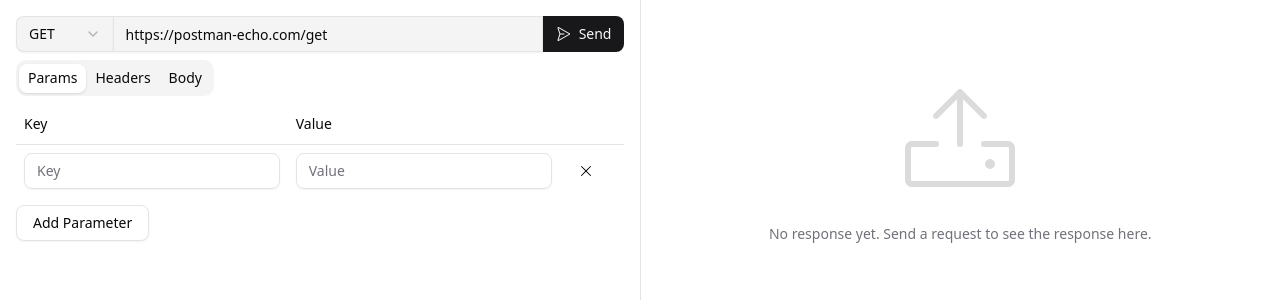
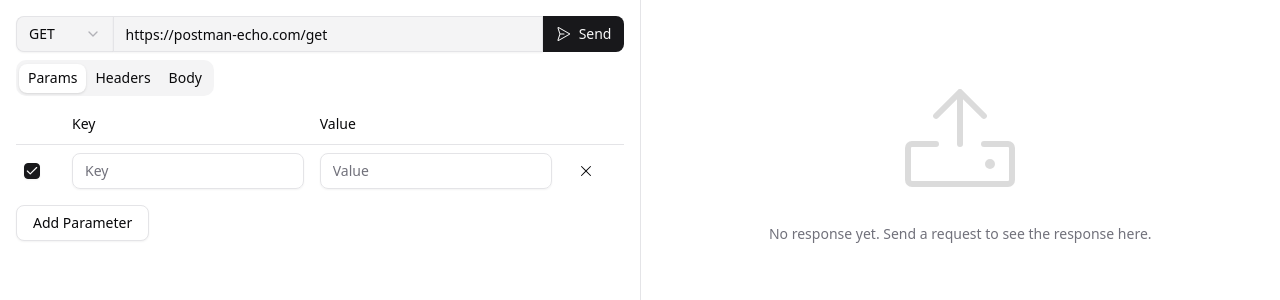
Before and after one commit to joeattardi/scratchapi, a React (Vite) app: page / in a window 1280 px wide. Shown: the top 300 px of the page. Built offline with nearby package versions, Linux system fonts and the light colour scheme.

Commit message:
Add checkboxes for params and headers

```diff
--- a/package.json
+++ b/package.json
@@ -48,6 +48,7 @@
     },
     "dependencies": {
         "@phosphor-icons/react": "^2.1.10",
+        "@radix-ui/react-checkbox": "^1.3.3",
         "@radix-ui/react-select": "^2.2.6",
         "@radix-ui/react-slot": "^1.2.4",
         "@radix-ui/react-tabs": "^1.1.13",
--- a/src/renderer/App.tsx
+++ b/src/renderer/App.tsx
@@ -13,6 +13,7 @@ interface HeaderEntry {
     id: string;
     key: string;
     value: string;
+    enabled?: boolean;
 }
 
 export default function App() {
@@ -25,10 +26,10 @@ export default function App() {
     async function onClickSend() {
         setLoading(true);
         setResponse(null);
-        // Build headers object, lowercasing header names and skipping empty keys
+        // Build headers object, lowercasing header names and skipping empty or disabled headers
         const headersObj: Record<string, string> = {};
         headers.forEach(h => {
-            if (h.key.trim()) {
+            if (h.key.trim() && h.enabled !== false) {
                 headersObj[h.key.trim().toLowerCase()] = h.value;
             }
         });
--- /dev/null
+++ b/src/renderer/components/ui/checkbox.tsx
@@ -0,0 +1,30 @@
+import * as React from "react"
+import * as CheckboxPrimitive from "@radix-ui/react-checkbox"
+import { CheckIcon } from "lucide-react"
+
+import { cn } from "@/lib/utils"
+
+function Checkbox({
+  className,
+  ...props
+}: React.ComponentProps<typeof CheckboxPrimitive.Root>) {
+  return (
+    <CheckboxPrimitive.Root
+      data-slot="checkbox"
+      className={cn(
+        "peer border-input dark:bg-input/30 data-[state=checked]:bg-primary data-[state=checked]:text-primary-foreground dark:data-[state=checked]:bg-primary data-[state=checked]:border-primary focus-visible:border-ring focus-visible:ring-ring/50 aria-invalid:ring-destructive/20 dark:aria-invalid:ring-destructive/40 aria-invalid:border-destructive size-4 shrink-0 rounded-[4px] border shadow-xs transition-shadow outline-none focus-visible:ring-[3px] disabled:cursor-not-allowed disabled:opacity-50",
+        className
+      )}
+      {...props}
+    >
+      <CheckboxPrimitive.Indicator
+        data-slot="checkbox-indicator"
+        className="grid place-content-center text-current transition-none"
+      >
+        <CheckIcon className="size-3.5" />
+      </CheckboxPrimitive.Indicator>
+    </CheckboxPrimitive.Root>
+  )
+}
+
+export { Checkbox }
--- a/src/renderer/request/RequestHeaders.tsx
+++ b/src/renderer/request/RequestHeaders.tsx
@@ -2,6 +2,7 @@ import { useCallback } from 'react';
 import { TabsContent } from '@/components/ui/tabs';
 import { Button } from '@/components/ui/button';
 import { Input } from '@/components/ui/input';
+import { Checkbox } from '@/components/ui/checkbox';
 import {
     Table,
     TableBody,
@@ -17,6 +18,7 @@ interface Header {
     id: string;
     key: string;
     value: string;
+    enabled?: boolean;
 }
 
 interface RequestHeadersProps {
@@ -28,16 +30,20 @@ export default function RequestHeaders({ headers, onChange }: RequestHeadersProp
     const { t } = useTranslation();
 
     const addHeader = useCallback(() => {
-        onChange([...headers, { id: crypto.randomUUID(), key: '', value: '' }]);
+        onChange([...headers, { id: crypto.randomUUID(), key: '', value: '', enabled: true }]);
     }, [headers, onChange]);
 
     const updateHeader = useCallback((id: string, field: 'key' | 'value', newValue: string) => {
         onChange(headers.map(h => h.id === id ? { ...h, [field]: newValue } : h));
     }, [headers, onChange]);
 
+    const toggleHeader = useCallback((id: string) => {
+        onChange(headers.map(h => h.id === id ? { ...h, enabled: !h.enabled } : h));
+    }, [headers, onChange]);
+
     const deleteHeader = useCallback((id: string) => {
         const next = headers.filter(h => h.id !== id);
-        onChange(next.length ? next : [{ id: crypto.randomUUID(), key: '', value: '' }]);
+        onChange(next.length ? next : [{ id: crypto.randomUUID(), key: '', value: '', enabled: true }]);
     }, [headers, onChange]);
 
     return (
@@ -46,15 +52,24 @@ export default function RequestHeaders({ headers, onChange }: RequestHeadersProp
                 <Table>
                     <TableHeader>
                         <TableRow>
+                            <TableHead className="w-12"></TableHead>
                             <TableHead>{t('request.headers.key')}</TableHead>
                             <TableHead>{t('request.headers.value')}</TableHead>
                             <TableHead className="w-16"></TableHead>
                         </TableRow>
                     </TableHeader>
                     <TableBody>
-                        {headers.map((h) => (
+                        {headers.map((h) => {
+                            const isEnabled = h.enabled !== false;
+                            return (
                                 <TableRow key={h.id}>
                                     <TableCell>
+                                        <Checkbox
+                                            checked={isEnabled}
+                                            onCheckedChange={() => toggleHeader(h.id)}
+                                        />
+                                    </TableCell>
+                                    <TableCell className={isEnabled ? '' : 'opacity-40'}>
                                         <Input
                                             type="text"
                                             placeholder={t('request.headers.key')}
@@ -62,7 +77,7 @@ export default function RequestHeaders({ headers, onChange }: RequestHeadersProp
                                             onChange={(e) => updateHeader(h.id, 'key', e.target.value)}
                                         />
                                     </TableCell>
-                                <TableCell>
+                                    <TableCell className={isEnabled ? '' : 'opacity-40'}>
                                         <Input
                                             type="text"
                                             placeholder={t('request.headers.value')}
@@ -70,7 +85,7 @@ export default function RequestHeaders({ headers, onChange }: RequestHeadersProp
                                             onChange={(e) => updateHeader(h.id, 'value', e.target.value)}
                                         />
                                     </TableCell>
-                                <TableCell>
+                                    <TableCell className={isEnabled ? '' : 'opacity-40'}>
                                         <Button
                                             variant="ghost"
                                             size="sm"
@@ -80,7 +95,8 @@ export default function RequestHeaders({ headers, onChange }: RequestHeadersProp
                                         </Button>
                                     </TableCell>
                                 </TableRow>
-                        ))}
+                            );
+                        })}
                     </TableBody>
                 </Table>
                 <Button onClick={addHeader} variant="outline" className="self-start">
--- a/src/renderer/request/RequestParams.tsx
+++ b/src/renderer/request/RequestParams.tsx
@@ -2,6 +2,7 @@ import { useState, useCallback } from 'react';
 import { TabsContent } from '@/components/ui/tabs';
 import { Button } from '@/components/ui/button';
 import { Input } from '@/components/ui/input';
+import { Checkbox } from '@/components/ui/checkbox';
 import {
     Table,
     TableBody,
@@ -17,6 +18,7 @@ interface QueryParam {
     id: string;
     key: string;
     value: string;
+    enabled?: boolean;
 }
 
 interface RequestParamsProps {
@@ -36,19 +38,20 @@ function parseQueryParams(url: string, existingParams?: QueryParam[]): QueryPara
             params.push({
                 id: existing?.id ?? crypto.randomUUID(),
                 key,
-                value
+                value,
+                enabled: existing?.enabled ?? true
             });
         });
 
         // Always have at least one empty row
         if (params.length === 0) {
-            params.push({ id: crypto.randomUUID(), key: '', value: '' });
+            params.push({ id: crypto.randomUUID(), key: '', value: '', enabled: true });
         }
 
         return params;
     } catch {
         // If URL is invalid, return empty params
-        return [{ id: crypto.randomUUID(), key: '', value: '' }];
+        return [{ id: crypto.randomUUID(), key: '', value: '', enabled: true }];
     }
 }
 
@@ -59,9 +62,9 @@ function buildUrlWithParams(baseUrl: string, params: QueryParam[]): string {
         // Clear existing query params
         urlObj.search = '';
 
-        // Add new params (only if they have a key)
+        // Add new params (only if they have a key and are enabled)
         params.forEach(param => {
-            if (param.key.trim()) {
+            if (param.key.trim() && param.enabled !== false) {
                 urlObj.searchParams.append(param.key, param.value);
             }
         });
@@ -107,7 +110,7 @@ export default function RequestParams({ url, onUrlChange }: RequestParamsProps)
     }, [url, onUrlChange]);
 
     const addParam = () => {
-        updateParamsAndUrl([...params, { id: crypto.randomUUID(), key: '', value: '' }]);
+        updateParamsAndUrl([...params, { id: crypto.randomUUID(), key: '', value: '', enabled: true }]);
     };
 
     const updateParam = useCallback((id: string, field: 'key' | 'value', newValue: string) => {
@@ -117,12 +120,19 @@ export default function RequestParams({ url, onUrlChange }: RequestParamsProps)
         updateParamsAndUrl(updatedParams);
     }, [params, updateParamsAndUrl]);
 
+    const toggleParam = useCallback((id: string) => {
+        const updatedParams = params.map(param =>
+            param.id === id ? { ...param, enabled: !param.enabled } : param
+        );
+        updateParamsAndUrl(updatedParams);
+    }, [params, updateParamsAndUrl]);
+
     const deleteParam = useCallback((id: string) => {
         let updatedParams = params.filter(param => param.id !== id);
 
         // Always have at least one empty row
         if (updatedParams.length === 0) {
-            updatedParams = [{ id: crypto.randomUUID(), key: '', value: '' }];
+            updatedParams = [{ id: crypto.randomUUID(), key: '', value: '', enabled: true }];
         }
 
         updateParamsAndUrl(updatedParams);
@@ -134,15 +144,24 @@ export default function RequestParams({ url, onUrlChange }: RequestParamsProps)
                 <Table>
                     <TableHeader>
                         <TableRow>
+                            <TableHead className="w-12"></TableHead>
                             <TableHead>{t('request.params.key')}</TableHead>
                             <TableHead>{t('request.params.value')}</TableHead>
                             <TableHead className="w-16"></TableHead>
                         </TableRow>
                     </TableHeader>
                     <TableBody>
-                        {params.map((param) => (
+                        {params.map((param) => {
+                            const isEnabled = param.enabled !== false;
+                            return (
                                 <TableRow key={param.id}>
                                     <TableCell>
+                                        <Checkbox
+                                            checked={isEnabled}
+                                            onCheckedChange={() => toggleParam(param.id)}
+                                        />
+                                    </TableCell>
+                                    <TableCell className={isEnabled ? '' : 'opacity-40'}>
                                         <Input
                                             type="text"
                                             placeholder={t('request.params.key')}
@@ -150,7 +169,7 @@ export default function RequestParams({ url, onUrlChange }: RequestParamsProps)
                                             onChange={(e) => updateParam(param.id, 'key', e.target.value)}
                                         />
                                     </TableCell>
-                                <TableCell>
+                                    <TableCell className={isEnabled ? '' : 'opacity-40'}>
                                         <Input
                                             type="text"
                                             placeholder={t('request.params.value')}
@@ -158,7 +177,7 @@ export default function RequestParams({ url, onUrlChange }: RequestParamsProps)
                                             onChange={(e) => updateParam(param.id, 'value', e.target.value)}
                                         />
                                     </TableCell>
-                                <TableCell>
+                                    <TableCell className={isEnabled ? '' : 'opacity-40'}>
                                         <Button
                                             variant="ghost"
                                             size="sm"
@@ -168,7 +187,8 @@ export default function RequestParams({ url, onUrlChange }: RequestParamsProps)
                                         </Button>
                                     </TableCell>
                                 </TableRow>
-                        ))}
+                            );
+                        })}
                     </TableBody>
                 </Table>
                 <Button onClick={addParam} variant="outline" className="self-start">
```
Also changed, not shown: 1 other file (tests, documents, lock files or other folders). Lines whose indentation alone changed are shown as unchanged.
